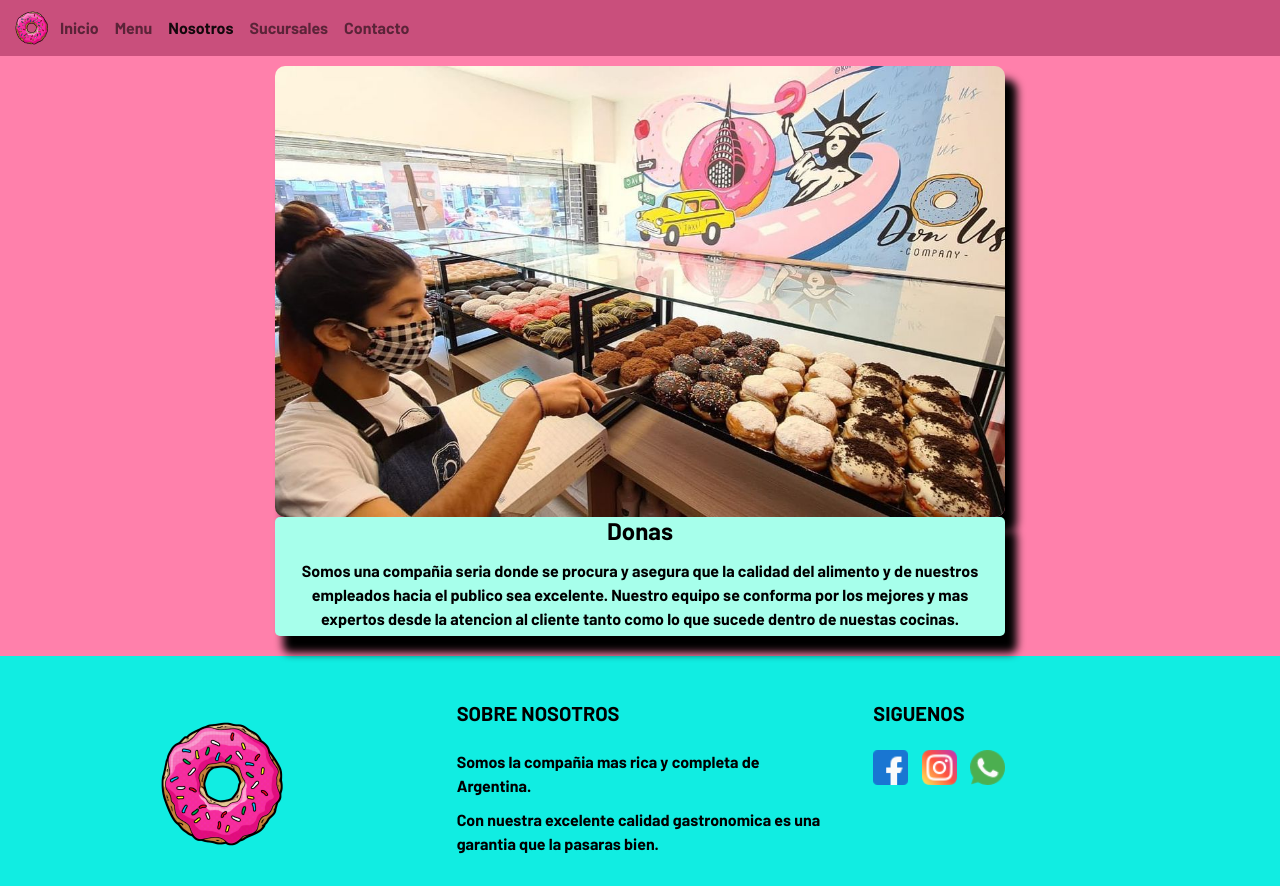
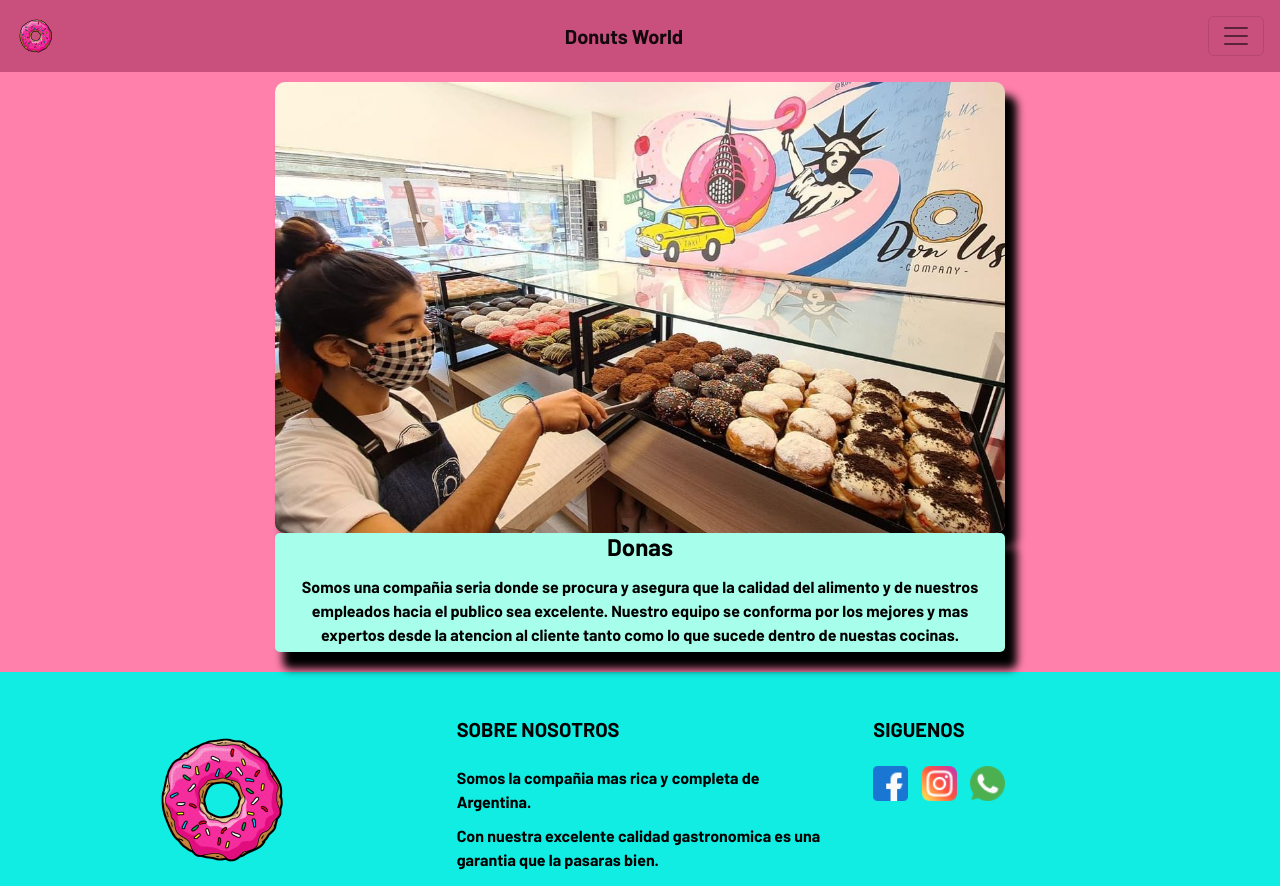
Before and after one commit to Subercazefran/Desafio-final-coder-hous, a website: page pages/nosotros.html in a window 1280 px wide. Shown: the top 886 px of the page. Drawn offline with nearby package versions, Linux system fonts and the light colour scheme.

Commit message:
Vuelta al menu viejo

```diff
--- a/pages/nosotros.html
+++ b/pages/nosotros.html
@@ -13,29 +13,34 @@
 </head>
 <body>
     <header >
-      <nav class="navbar navbar-expand-lg style="--bs-bg-opacity: .0;">
-        <div class="container-fluid">
+            <nav class="navbar  p-2" style="--bs-bg-opacity: .0;">
+              <div class="container-fluid color  p-2" style="--bs-bg-opacity: .3;">
                 <img src="../images/40x40donalogo.png" alt="Logo">
-          <div class="collapse navbar-collapse" id="navbarNavDropdown">
-            <ul class="navbar-nav">
+                <a class="navbar-brand active" href="/index.html">Donuts World</a>
+                <button class="navbar-toggler" type="button" data-bs-toggle="offcanvas" data-bs-target="#offcanvasNavbar" aria-controls="offcanvasNavbar">
+                  <span class="navbar-toggler-icon"></span>
+                </button>
+                <div class="offcanvas offcanvas-end" tabindex="-1" id="offcanvasNavbar" aria-labelledby="offcanvasNavbarLabel">
+                  <div class="offcanvas-header bg-danger p-2" style="--bs-bg-opacity: .5;">
+                    <h5 class="offcanvas-title" id="offcanvasNavbarLabel">Donuts World</h5>
+                    <button type="button" class="btn-close" data-bs-dismiss="offcanvas" aria-label="Close"></button>
+                  </div>
+                    <div class="offcanvas-body bg-danger p-2" style="--bs-bg-opacity: .3;">
+                      <ul class="navbar-nav justify-content-end flex-grow-1 pe-3 ">
                         <li class="nav-item">
-                <a class="nav-link" aria-current="page" href="../index.html">Inicio</a>
+                          <a class="nav-link" href="../pages/menu.html">Menu</a>
                         </li>
                         <li class="nav-item">
-                <a class="nav-link " href="../pages/menu.html">Menu</a>
+                            <a class="nav-link"  href="../pages/nosotros.html">Nosotros</a>
                         </li>
                         <li class="nav-item">
-                <a class="nav-link active" href="../pages/nosotros.html">Nosotros</a>
-              </li>
-              <li class="nav-item">
-                <a class="nav-link" href="../pages/sucursales.html">Sucursales</a>
+                            <a class="nav-link active" href="../pages/sucursales.html">Sucursales</a>
                         </li>
                         <li class="nav-item">
                             <a class="nav-link" href="../pages/contacto.html">Contacto</a>
                         </li>
                       </ul>
-              </li>
-            </ul>
+                    </div>
                   </div>
                 </div>
             </nav>
```
Also changed, not shown: index.html (+15 -10 lines), pages/contacto.html (+17 -12 lines), pages/menu.html (+16 -11 lines), pages/sucursales.html (+16 -11 lines). Lines whose indentation alone changed are shown as unchanged.
